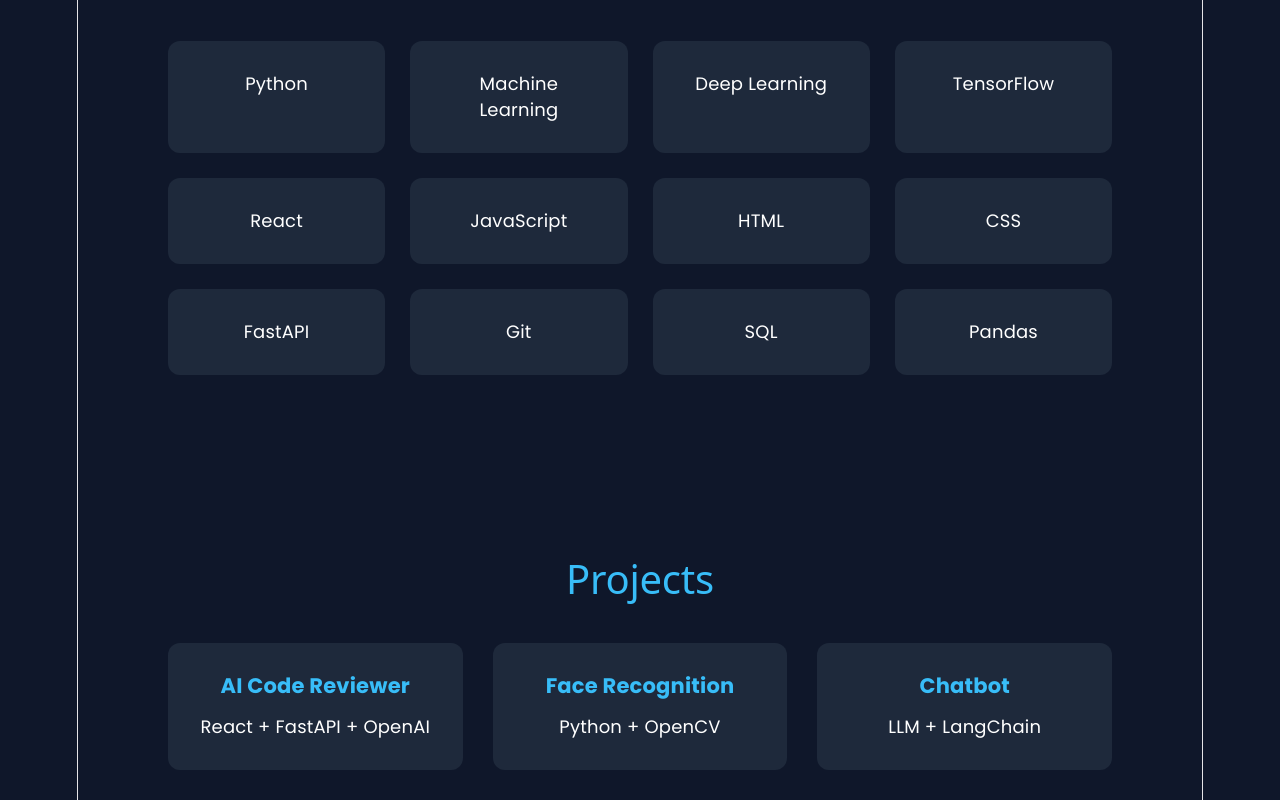
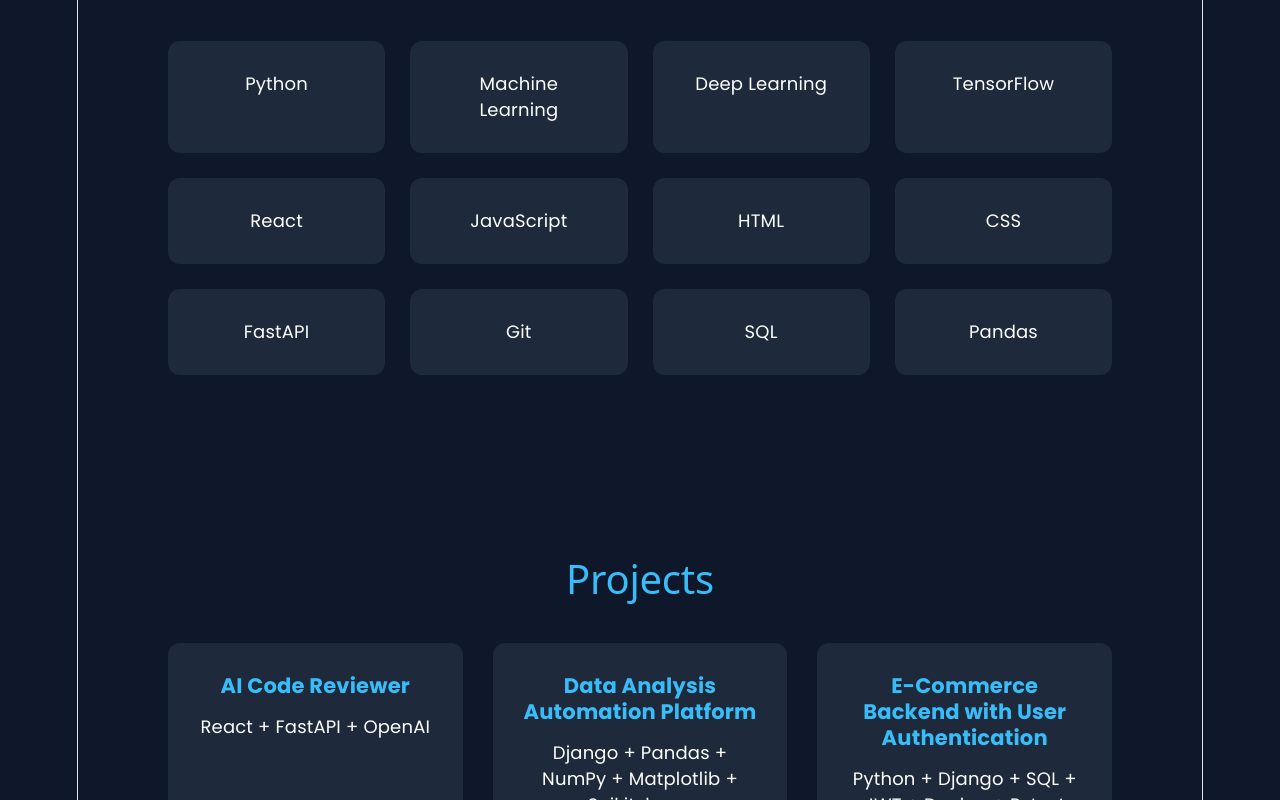
Before and after one commit to sumitparmar007/Sumit-Parmar, a React (Vite) app: page / in a window 1280 px wide. Shown: the part 2000-2800 px from the top of the page. Built offline with nearby package versions, Linux system fonts and the light colour scheme.

Commit message:
Remove Face Recognition and Chatbot projects

```diff
--- a/src/components/Project.jsx
+++ b/src/components/Project.jsx
@@ -5,16 +5,6 @@
     {
       title:"AI Code Reviewer",
       desc:"React + FastAPI + OpenAI"
-    },
-
-    {
-      title:"Face Recognition",
-      desc:"Python + OpenCV"
-    },
-
-    {
-      title:"Chatbot",
-      desc:"LLM + LangChain"
     },
 
     {
```
